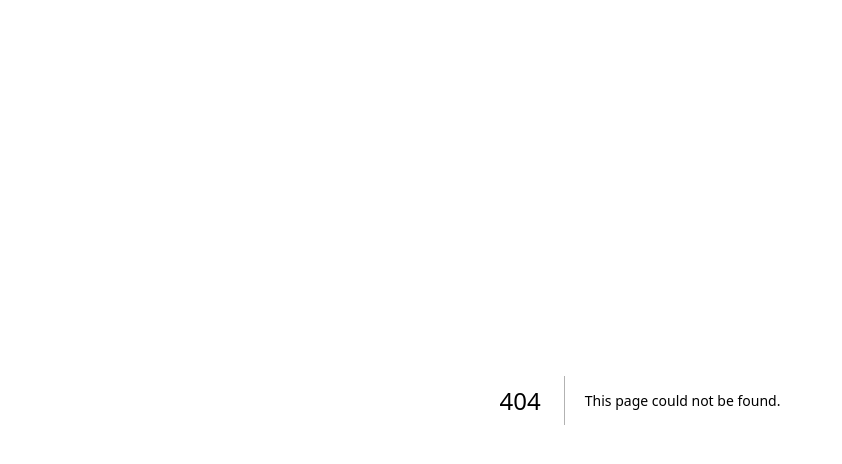
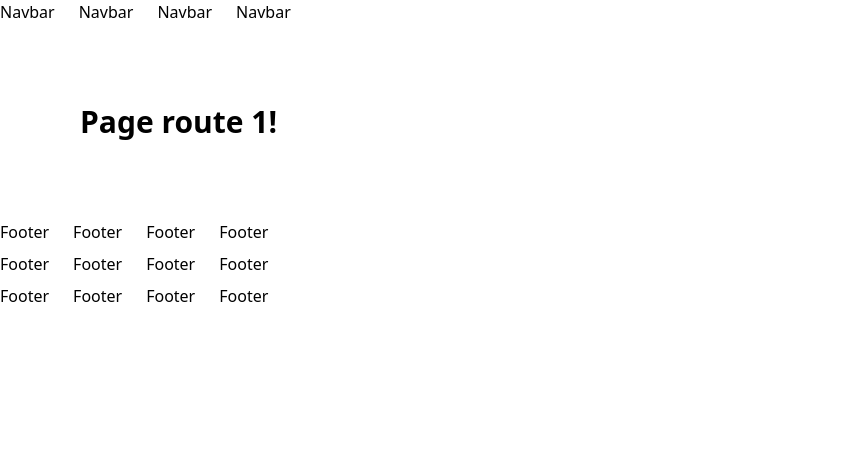
Before and after one commit to Balsuni/bals-university, a Next.js app: page /route-1 in a window 1280 px wide. Before the commit this address had no page. Shown: the top 464 px of the page, without its empty margins (0-842 px from the left). Built offline with nearby package versions, Linux system fonts and the light colour scheme.

Commit message:
feat: added layout and page routes

```diff
--- /dev/null
+++ b/src/components/layout/footer.tsx
@@ -0,0 +1,33 @@
+import React from "react";
+
+const Footer = () => {
+  return (
+    <div className="flex flex-row gap-6">
+      <div className="flex flex-col gap-2">
+        <h5>Footer</h5>
+        <h5>Footer</h5>
+        <h5>Footer</h5>
+      </div>
+
+      <div className="flex flex-col gap-2">
+        <h5>Footer</h5>
+        <h5>Footer</h5>
+        <h5>Footer</h5>
+      </div>
+
+      <div className="flex flex-col gap-2">
+        <h5>Footer</h5>
+        <h5>Footer</h5>
+        <h5>Footer</h5>
+      </div>
+
+      <div className="flex flex-col gap-2">
+        <h5>Footer</h5>
+        <h5>Footer</h5>
+        <h5>Footer</h5>
+      </div>
+    </div>
+  );
+};
+
+export default Footer;
--- /dev/null
+++ b/src/components/layout/index.tsx
@@ -0,0 +1,19 @@
+import React from "react";
+import Footer from "./footer";
+import Navbar from "./navbar";
+
+type Props = {
+  children: React.ReactNode;
+};
+
+const Layout = (props: Props) => {
+  return (
+    <div>
+      <Navbar />
+      {props.children}
+      <Footer />
+    </div>
+  );
+};
+
+export default Layout;
--- /dev/null
+++ b/src/components/layout/navbar.tsx
@@ -0,0 +1,14 @@
+import React from "react";
+
+const Navbar = () => {
+  return (
+    <div className="flex flex-row gap-6">
+      <h5>Navbar</h5>
+      <h5>Navbar</h5>
+      <h5>Navbar</h5>
+      <h5>Navbar</h5>
+    </div>
+  );
+};
+
+export default Navbar;
--- /dev/null
+++ b/src/pages/route-1/index.tsx
@@ -0,0 +1,9 @@
+import Layout from "@/components/layout";
+
+export default function Course() {
+  return (
+    <Layout>
+      <h1 className="px-20 py-20 text-3xl font-bold">Page route 1!</h1>
+    </Layout>
+  );
+}
--- /dev/null
+++ b/src/pages/route-2.tsx
@@ -0,0 +1,3 @@
+export default function Route2() {
+  return <h1 className="px-20 py-20 text-3xl font-bold">Page Route 2 here!</h1>;
+}
```
Also changed, not shown: 1 other file (tests, documents, lock files or other folders).
